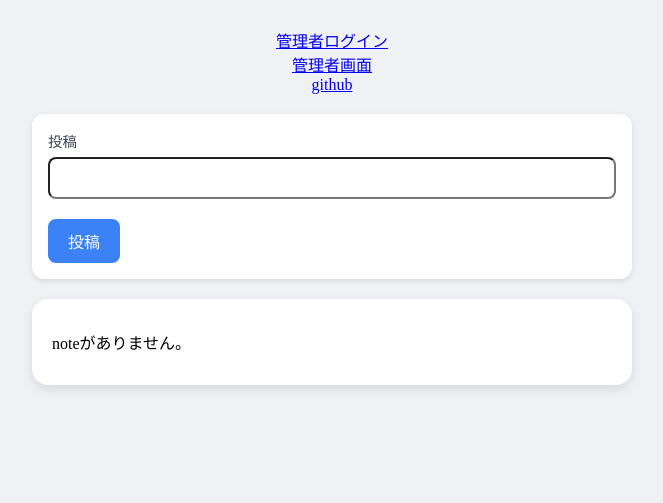
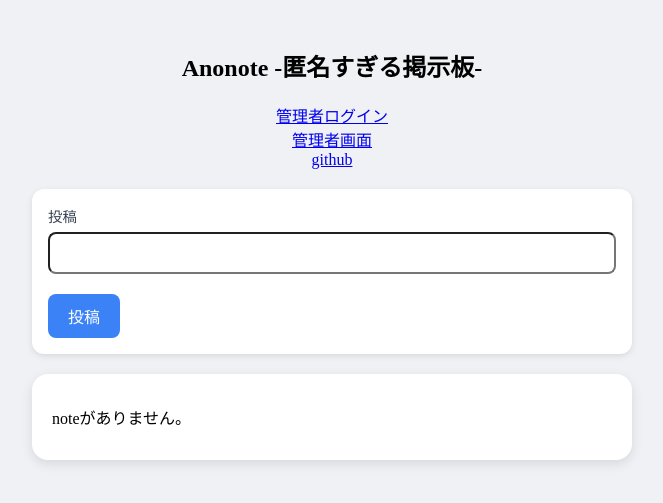
Before and after one commit to newhonke/Anonote, a Flask app: page / in a window 1280 px wide. Shown: the top 503 px of the page, without its empty margins (308-971 px from the left). Run offline with Flask 3, Linux system fonts and the light colour scheme.

Commit message:
style: ファビコンとサービス名を決定

```diff
--- a/templates/base.html
+++ b/templates/base.html
@@ -3,9 +3,11 @@
 <head>
     <meta charset="UTF-8">
     <meta name="viewport" content="width=device-width, initial-scale=1.0">
-    <title>掲示板</title>
+    <title>Anonote</title>
+    <link rel="icon" href="{{ url_for('static', filename='favicon.ico') }}">
     <link rel="stylesheet" href="https://cdnjs.cloudflare.com/ajax/libs/font-awesome/6.5.0/css/all.min.css">
     <meta name="viewport" content="width=device-width, initial-scale=1.0">
+    <link rel="icon" href="{{ url_for('static', filename='images/favicon.ico') }}">
     <link rel="stylesheet" href="{{ url_for('static', filename='css/style.css') }}">
 </head>
 <body>
--- a/templates/index.html
+++ b/templates/index.html
@@ -1,5 +1,5 @@
 {% extends "base.html" %}{% block content %}
-
+<h2>Anonote -匿名すぎる掲示板-</h2>
 <a href="/login">管理者ログイン</a>
 <a href="/admin">管理者画面</a>
 <a href="https://github.com/newhonke/flask_bbs">github</a>
```
Also changed, not shown: static/images/favicon.ico (added).
